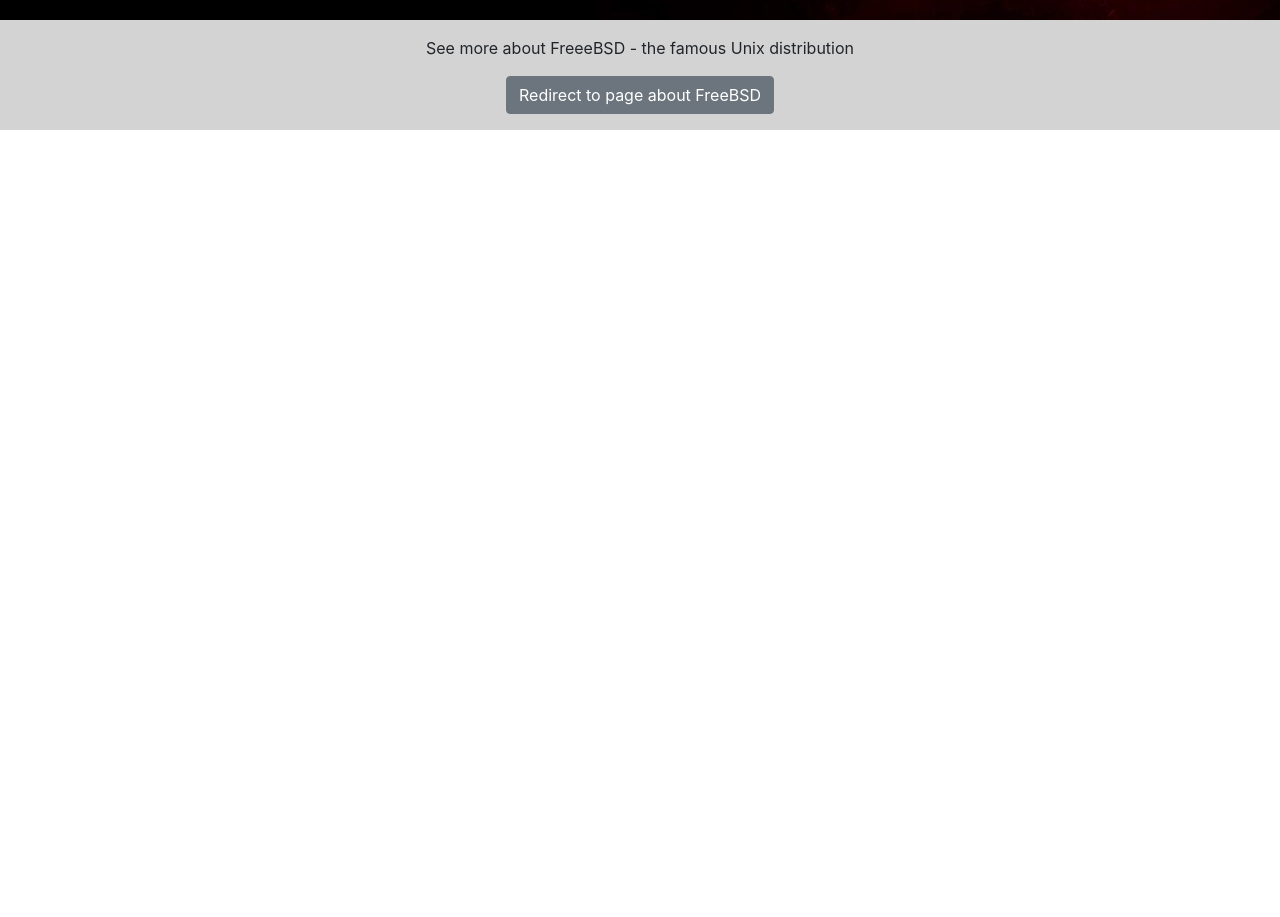
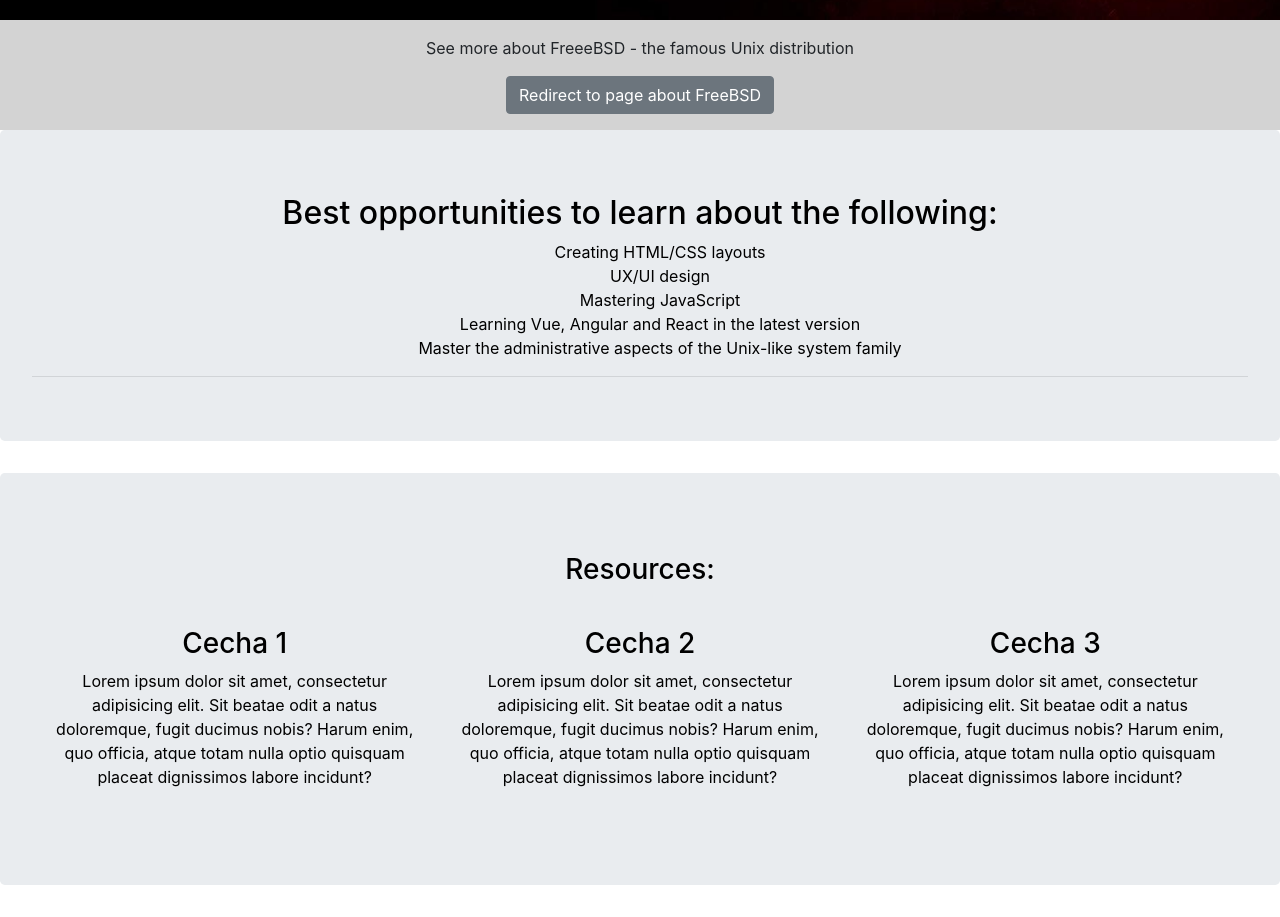
Before and after one commit to LinuxKyrios/vuefrontend, a Vue app: page / in a window 1280 px wide. Shown: the part 780-1697 px from the top of the page. Before the commit the page ends 910 px from the top, so only its background shows below. Built offline with nearby package versions, Linux system fonts and the light colour scheme.

Commit message:
Added sections features and resources

```diff
--- a/src/App.vue
+++ b/src/App.vue
@@ -47,6 +47,7 @@
   </div>
 
   <!-- End section home -->
+  <!-- Start section course -->
   <div id="course">
     <div class="col-12 text-center">
       <p>See more about FreeeBSD - the famous Unix distribution</p>
@@ -56,7 +57,56 @@
       </a>
     </div>
   </div>
+    <!-- Start section features -->
+    <div id="features">
+      <div class="jumbotron text-center">
+        <h2>Best opportunities to learn about the following:</h2>
+        <ul class="features-list">
+          <li>Creating HTML/CSS layouts</li>
+          <li>UX/UI design</li>
+          <li>Mastering JavaScript</li>
+          <li>Learning Vue, Angular and React in the latest version</li>
+          <li>Master the administrative aspects of the Unix-like system family</li>
+        </ul>
+        <hr class="line">
+      </div>
+    </div>
+    <!-- End section FEATURES -->
+    <!-- Start section resources -->
+    <div id="resources">
+      <div class="jumbotron">
+        <div class="narrow">
+          <div class="col-12">
+            <h3 class="heading text-center">Resources:</h3>
+          </div>
 
+          <div class="row text-center">
+            <div class="col-md-4">
+              <div class="resource">
+                <i class="fab fa-html5 fa-6x"></i>
+                <h3>Cecha 1 </h3>
+                <p>Lorem ipsum dolor sit amet, consectetur adipisicing elit. Sit beatae odit a natus doloremque, fugit ducimus nobis? Harum enim, quo officia, atque totam nulla optio quisquam placeat dignissimos labore incidunt?</p>
+              </div>
+            </div>
+            <div class="col-md-4">
+              <div class="resource">
+                <i class="fab fa-css3 fa-6x"></i>
+                <h3>Cecha 2 </h3>
+                <p>Lorem ipsum dolor sit amet, consectetur adipisicing elit. Sit beatae odit a natus doloremque, fugit ducimus nobis? Harum enim, quo officia, atque totam nulla optio quisquam placeat dignissimos labore incidunt?</p>
+              </div>
+            </div>
+            <div class="col-md-4">
+              <div class="resource">
+                <i class="fab fa-js-square fa-6x"></i>
+                <h3>Cecha 3 </h3>
+                <p>Lorem ipsum dolor sit amet, consectetur adipisicing elit. Sit beatae odit a natus doloremque, fugit ducimus nobis? Harum enim, quo officia, atque totam nulla optio quisquam placeat dignissimos labore incidunt?</p>
+              </div>
+            </div>
+          </div>
+        </div>
+      </div>
+    </div>
+    <!-- End section resources -->
 
 
 
```
